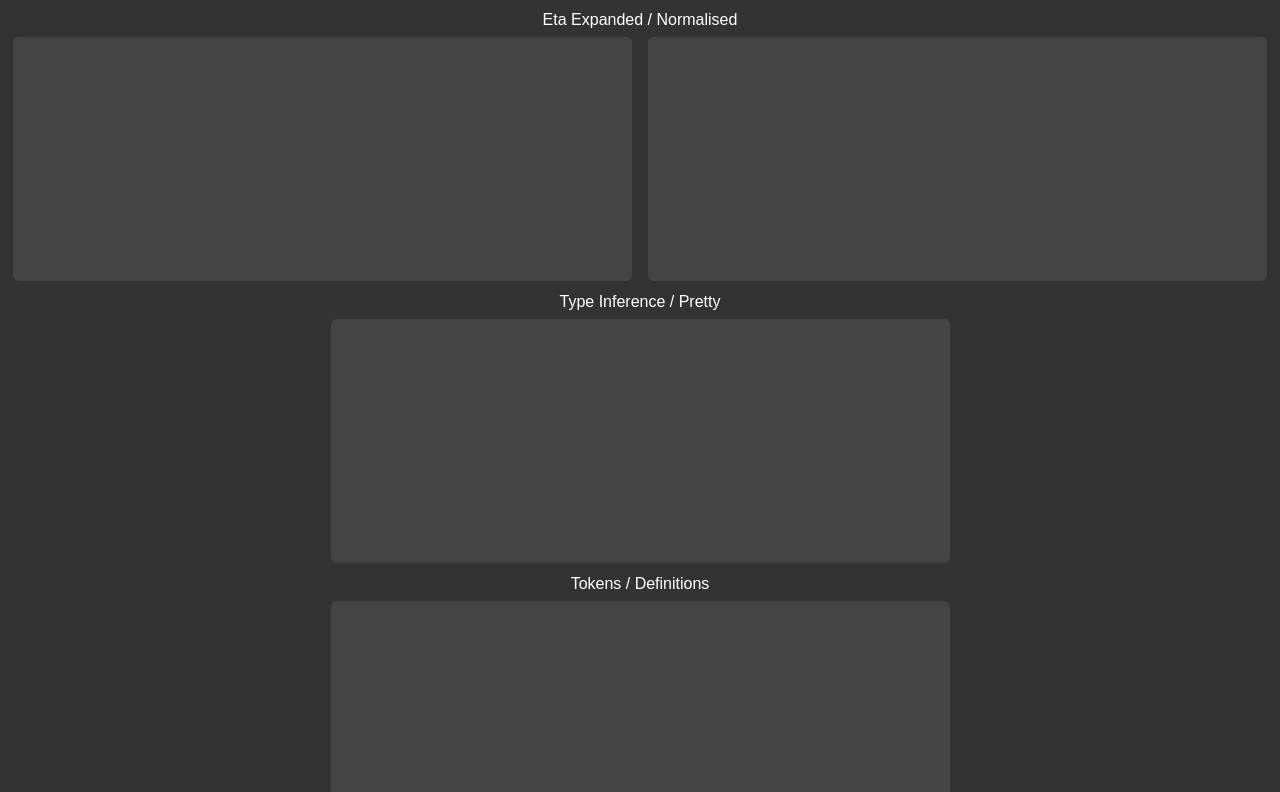
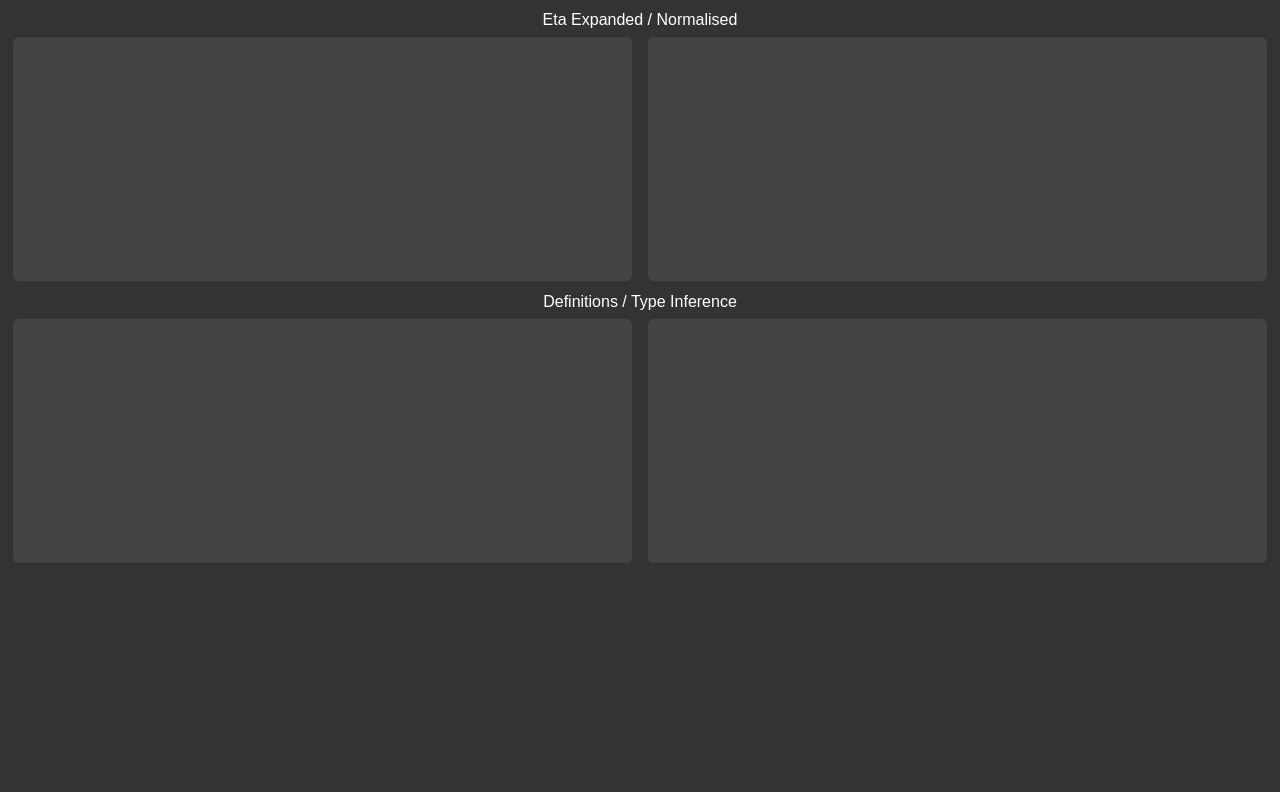
Before and after one commit to jahaynes/lang2, a React (Create React App) app in the folder compiler-explorer-frontend/: page / in a window 1280 px wide. Shown: the part 580-1372 px from the top of the page. After the commit the page ends 1160 px from the top, so only its background shows below. Built offline with nearby package versions, Linux system fonts and the light colour scheme; no server answers.

Commit message:
frontend tweak

```diff
--- a/compiler-explorer-frontend/src/App.js
+++ b/compiler-explorer-frontend/src/App.js
@@ -97,14 +97,10 @@ class App extends React.Component {
           <textarea id='normalised' className='single editor' spellCheck='false' rows={numRows}></textarea>
         </div>
 
-        <label>Type Inference / Pretty</label>
-        <div>
-          <textarea id='inferredPretty' className='single editor' spellCheck='false' rows={numRows}></textarea>
-        </div>
-
-        <label>Tokens / Definitions</label>
+        <label>Definitions / Type Inference</label>
         <div>
           <textarea id='prettyDefns' className='single editor' spellCheck='false' rows={numRows}></textarea>
+          <textarea id='inferredPretty' className='single editor' spellCheck='false' rows={numRows}></textarea>
         </div>
       </div>
     );
```
